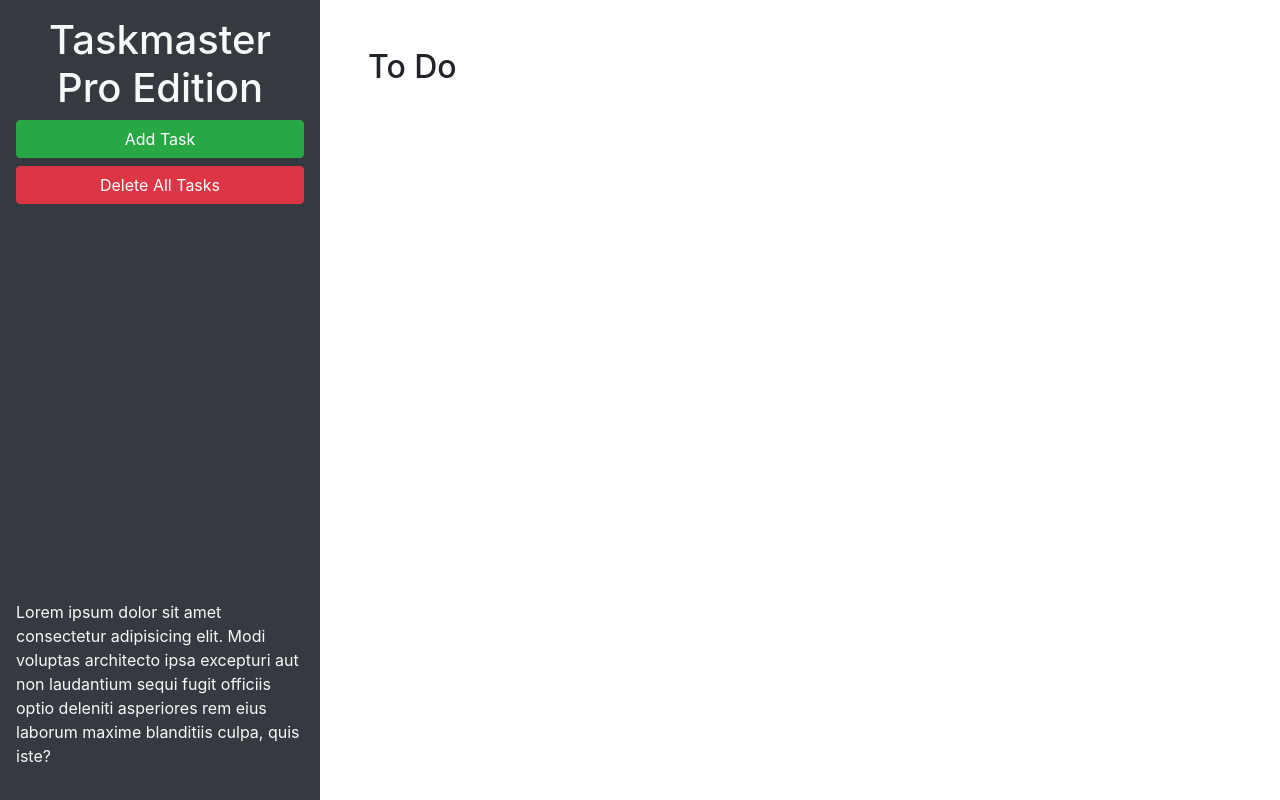
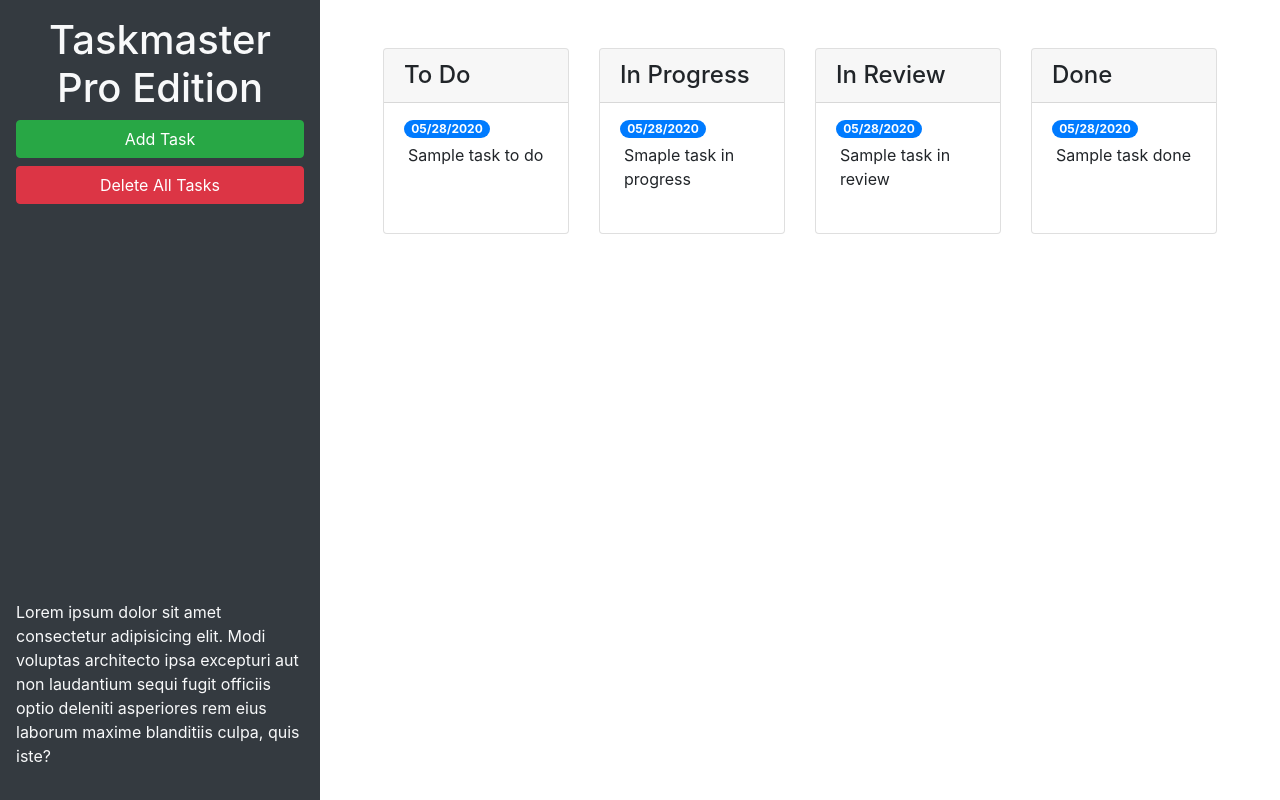
Before and after one commit to savbennett8/taskmaster-pro, a plain HTML site: page index.html in a window 1280 px wide. Drawn offline with nearby package versions, Linux system fonts and the light colour scheme.

Commit message:
created columns & updated modal form

```diff
--- a/index.html
+++ b/index.html
@@ -24,9 +24,67 @@
       </p>
     </header>
     <main class="col-12 col-lg-9">
-      <div class="m-5">
-        <h2>To Do</h2>
-        <ul id="list-toDo" class="list-group"> </ul>
+      <div class="m-5 row justify-content-around">
+        <!--todo start-->
+        <div class="col-12 col-md-6 col-xl-3 mb-3">
+          <div class="card">
+            <h4 class="card-header">
+              To Do
+            </h4>
+            <ul id="list-toDo" class="list-group list-group-flush">
+              <li class="list-group-item">
+                <span class="badge badge-primary badge-pill">05/28/2020</span>
+                <p class="m-1">Sample task to do</p>
+              </li>
+            </ul>
+          </div>
+        </div>
+        <!--todo end-->
+        <!--in progress start-->
+        <div class="col-12 col-md-6 col-xl-3 mb-3">
+          <div class="card">
+            <h4 class="card-header">
+              In Progress
+            </h4>
+            <ul id="list-inProgress" class="list-group list-group-flush">
+              <li class="list-group-item">
+                <span class="badge badge-primary badge-pill">05/28/2020</span>
+                <p class="m-1">Smaple task in progress</p>
+              </li>
+            </ul>
+          </div>
+        </div>
+        <!--in pregress end-->
+        <!--in review start-->
+        <div class="col-12 col-md-6 col-xl-3 mb-3">
+          <div class="card">
+            <h4 class="card-header">
+              In Review
+            </h4>
+            <ul id="list-inReview" class="list-group list-group-flush">
+              <li class="list-group-item">
+                <span class="badge badge-primary badge-pill">05/28/2020</span>
+                <p class="m-1">Sample task in review</p>
+              </li>
+            </ul>
+          </div>
+        </div>
+        <!--in review end-->
+        <!-- done start-->
+        <div class="col-12 col-md-6 col-xl-3 mb-3">
+          <div class="card">
+            <h4 class="card-header">
+              Done
+            </h4>
+            <ul id="list-done" class="list-group list-group-flush">
+              <li class="list-group-item">
+                <span class="badge badge-primary badge-pill">05/28/2020</span>
+                <p class="m-1">Sample task done</p>
+              </li>
+            </ul>
+          </div>
+        </div>
+        <!--done end -->
       </div>
     </main>
   </div>
@@ -46,11 +104,11 @@
           <form>
             <div class="form-group">
               <label for="modalTaskDescription">Task description</label>
-              <textarea id="modalTaskDescription" rows="3"></textarea>
+              <textarea id="modalTaskDescription" rows="3" class="form-control"></textarea>
             </div>
             <div class="form-group">
               <label for="modalDueDate">Due date</label>
-              <input type="text" id="modalDueDate" placeholder="mm/dd/yyyy" autocomplete="off" />
+              <input type="text" class="form-control" id="modalDueDate" placeholder="mm/dd/yyyy" autocomplete="off" />
             </div>
           </form>
         </div>
```
